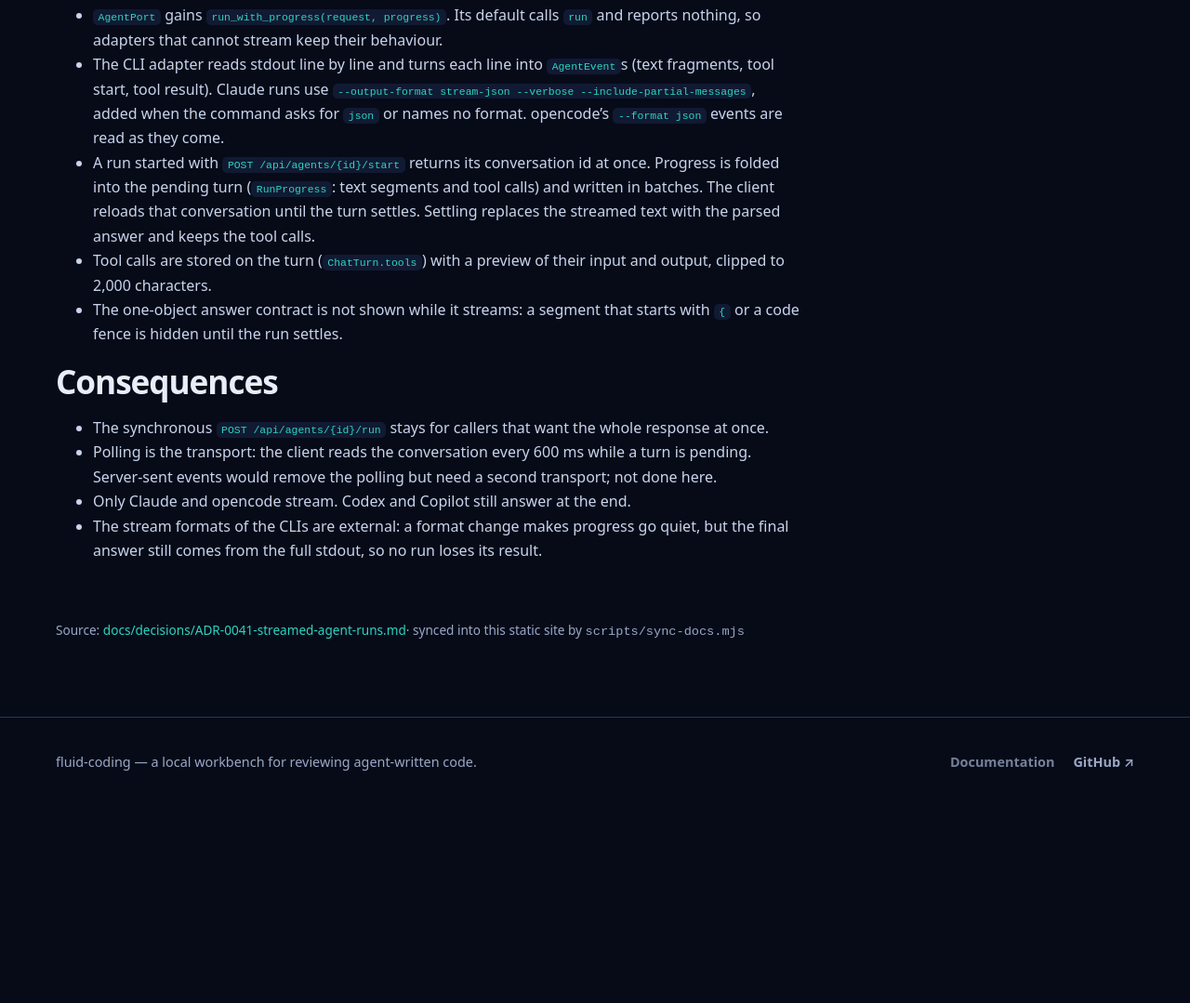
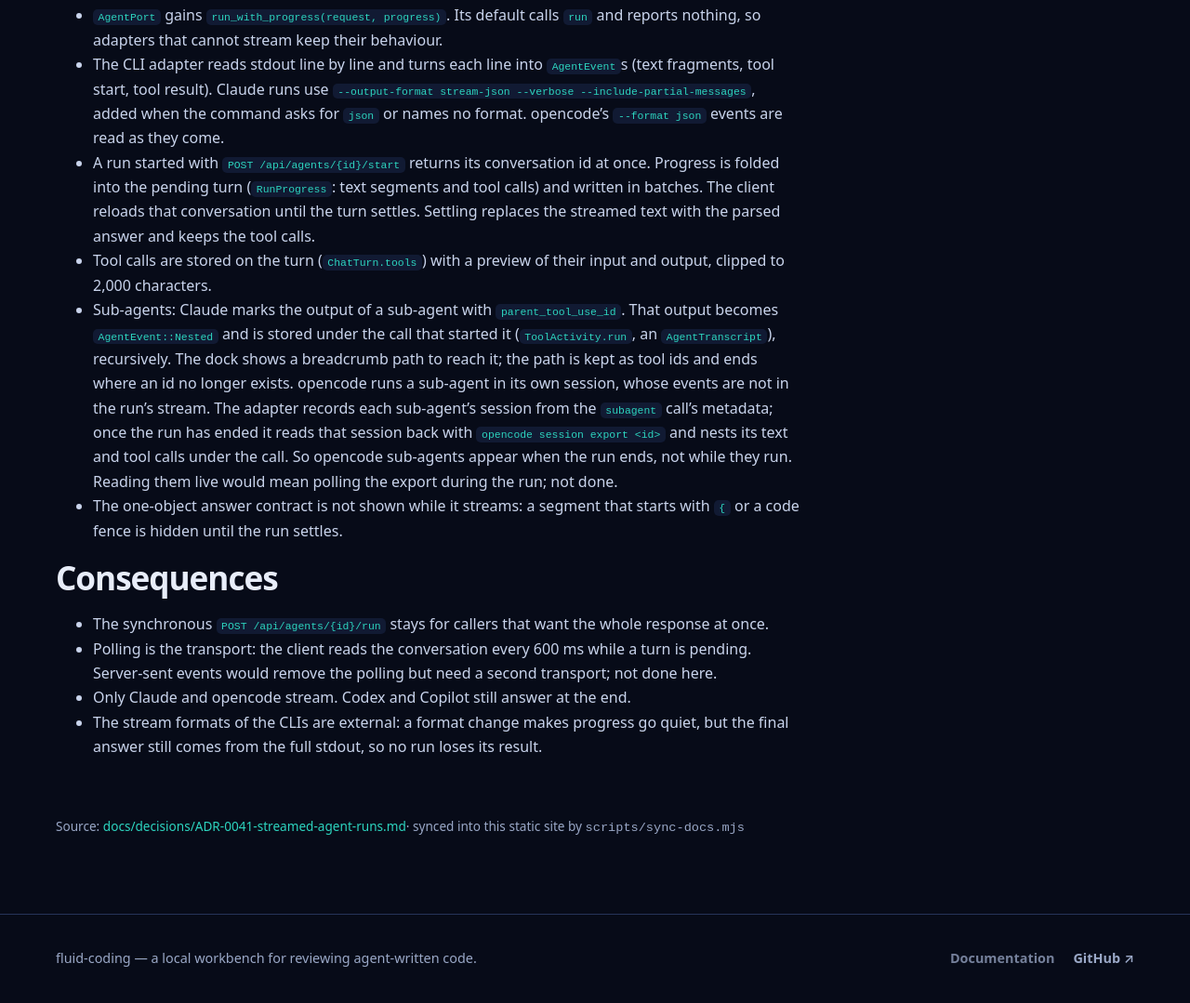
Before and after one commit to badetitou/fluid-coding-site, a plain HTML site: page docs/decisions/ADR-0041-streamed-agent-runs/index.html in a window 1280 px wide. Shown: the part 679-1758 px from the top of the page at 93% size. Before the commit the page ends 1558 px from the top, so only its background shows below. Drawn offline with Linux system fonts and the light colour scheme.

Commit message:
Publish fluid-coding showcase site

```diff
--- a/docs/decisions/ADR-0041-streamed-agent-runs/index.html
+++ b/docs/decisions/ADR-0041-streamed-agent-runs/index.html
@@ -23,6 +23,14 @@ The client reloads that conversation until the turn settles. Settling replaces t
 with the parsed answer and keeps the tool calls.</li>
 <li>Tool calls are stored on the turn (<code>ChatTurn.tools</code>) with a preview of their input and output,
 clipped to 2,000 characters.</li>
+<li>Sub-agents: Claude marks the output of a sub-agent with <code>parent_tool_use_id</code>. That output becomes
+<code>AgentEvent::Nested</code> and is stored under the call that started it (<code>ToolActivity.run</code>, an
+<code>AgentTranscript</code>), recursively. The dock shows a breadcrumb path to reach it; the path is kept
+as tool ids and ends where an id no longer exists. opencode runs a sub-agent in its own session, whose events are not in the run’s stream. The
+adapter records each sub-agent’s session from the <code>subagent</code> call’s metadata; once the run has
+ended it reads that session back with <code>opencode session export &lt;id&gt;</code> and nests its text and tool
+calls under the call. So opencode sub-agents appear when the run ends, not while they run. Reading
+them live would mean polling the export during the run; not done.</li>
 <li>The one-object answer contract is not shown while it streams: a segment that starts with <code>{</code> or a
 code fence is hidden until the run settles.</li>
 </ul>
```
